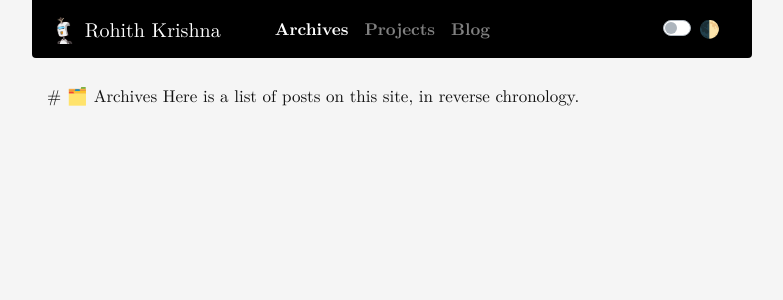
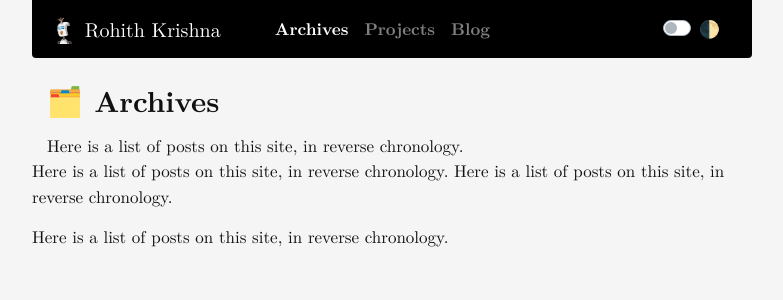
Before and after one commit to rohithmay/rohithmay.github.io, a Jekyll site: the page built from archives/index.md, in a window 1280 px wide. Shown: the top 300 px of the page, without its empty margins (248-1031 px from the left). Built offline with Jekyll 4.4.1, drawn with Linux system fonts in a browser that asks for light colours; nearby versions of some CDN libraries; a style sheet for code colours, icons or effects is not loaded.

Commit message:
Update index.md

```diff
--- a/archives/index.md
+++ b/archives/index.md
@@ -4,12 +4,12 @@ title: 🗂️ Archives
 permalink: /archives
 ---
 
-  <div class="col ml-auto mr-auto">
+<div class="col ml-auto mr-auto">
+<h1> 🗂️ Archives </h1>
+Here is a list of posts on this site, in reverse chronology.
+</div>
 
-# 🗂️ Archives
+Here is a list of posts on this site, in reverse chronology.
 Here is a list of posts on this site, in reverse chronology.
 
-
-
-
-</div>
+Here is a list of posts on this site, in reverse chronology.
```
